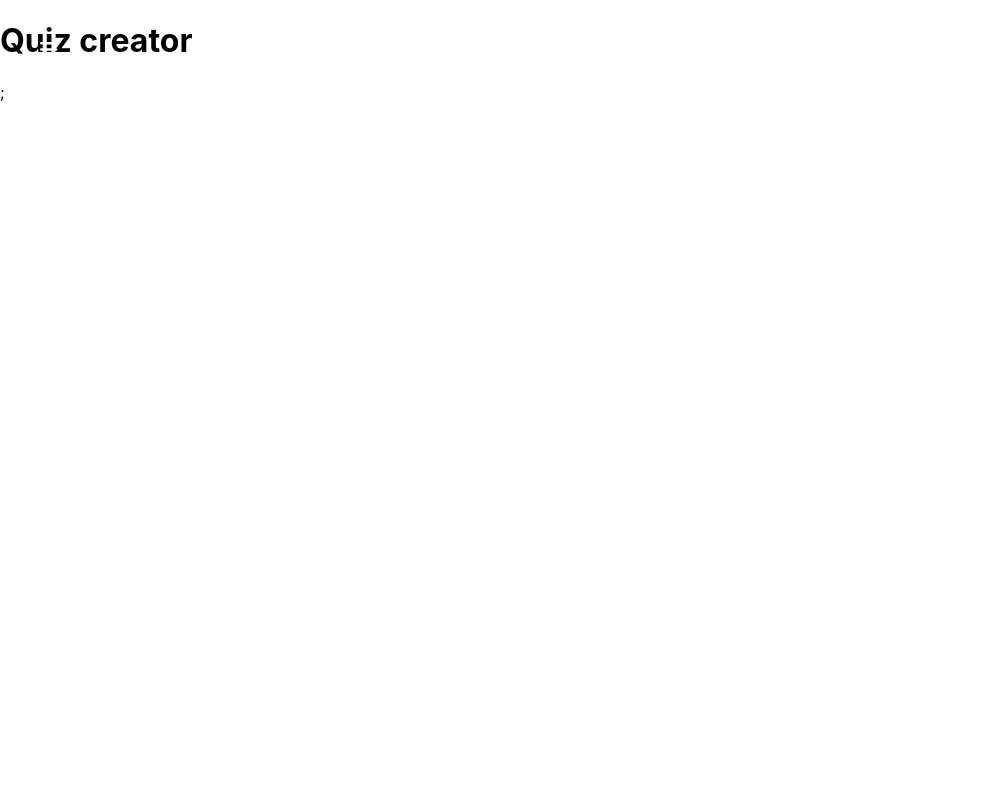
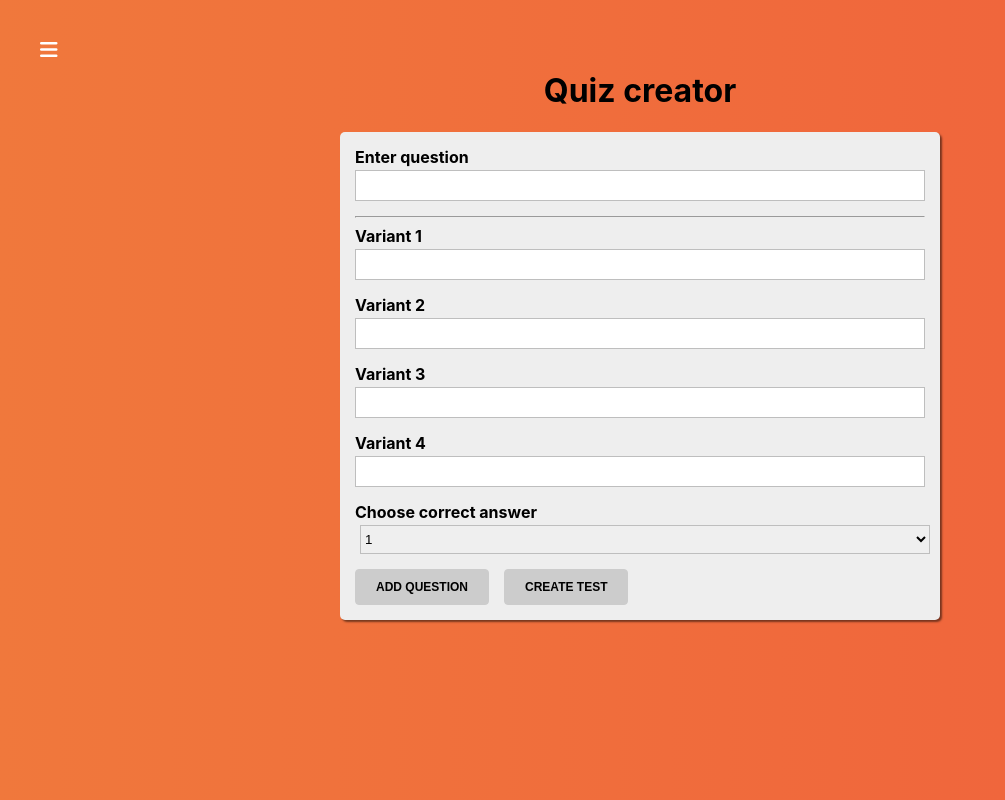
Before and after one commit to roman-mirzoian/react-quiz, a React app: page /quiz-creator in a window 1280 px wide. Shown: the whole page, without its empty margins (0-1005 px from the left). Built offline with nearby package versions, Linux system fonts and the light colour scheme.

Commit message:
feat: add quiz creation form

```diff
--- /dev/null
+++ b/src/components/UI/Select/Select.js
@@ -0,0 +1,23 @@
+import React from "react";
+import classes from "./Select.module.css";
+
+const Select = (props) => {
+  const selectId = `${props.label} - ${Math.random()}`;
+
+  return (
+    <div className={classes.Select}>
+      <label htmlFor={selectId}>{props.label}</label>
+      <select id={selectId} value={props.value} onChange={props.onChange}>
+        {props.options.map((option, i) => {
+          return (
+            <option value={option.value} key={i}>
+              {option.text}
+            </option>
+          );
+        })}
+      </select>
+    </div>
+  );
+};
+
+export default Select;
--- /dev/null
+++ b/src/components/UI/Select/Select.module.css
@@ -0,0 +1,21 @@
+.Select {
+  margin-bottom: 15px;
+}
+
+.Select label {
+  margin: 0 0 3px 0;
+  padding: 0;
+  font-weight: bold;
+  display: block;
+}
+
+.Select select {
+  margin: 0 5px;
+  height: 29px;
+  width: 100%;
+  display: block;
+  box-sizing: border-box;
+  border: 1px solid #bebebe;
+  outline: none;
+  transition: all 0.3s ease-in-out;
+}
--- a/src/containers/Auth/Auth.js
+++ b/src/containers/Auth/Auth.js
@@ -1,11 +1,10 @@
 import React, { useEffect, useState } from "react";
 import Button from "../../components/UI/Button/Button";
 import Input from "../../components/UI/Input/Input";
+import { validateInput, validateForm } from "../../form/formHelper";
 import classes from "./Auth.module.css";
 
-const Auth = () => {
-  const [isFormValid, setIsFormValid] = useState(false);
-  const [formControls, setFormControls] = useState({
+const baseControlsData = {
   email: {
     value: "",
     type: "email",
@@ -30,14 +29,14 @@ const Auth = () => {
       minLength: 6,
     },
   },
-  });
+};
+
+const Auth = () => {
+  const [isFormValid, setIsFormValid] = useState(false);
+  const [formControls, setFormControls] = useState(baseControlsData);
 
   useEffect(() => {
-    let isValid = true;
-    Object.values(formControls).forEach((control) => {
-      isValid = control.valid;
-    });
-    setIsFormValid(isValid);
+    setIsFormValid(validateForm(formControls));
   }, [formControls]);
 
   const loginHandler = () => {};
@@ -103,30 +102,4 @@ const Auth = () => {
   );
 };
 
-function validateEmail(email) {
-  return String(email)
-    .toLowerCase()
-    .match(
-      /^(([^<>()[\]\\.,;:\s@"]+(\.[^<>()[\]\\.,;:\s@"]+)*)|(".+"))@((\[[0-9]{1,3}\.[0-9]{1,3}\.[0-9]{1,3}\.[0-9]{1,3}\])|(([a-zA-Z\-0-9]+\.)+[a-zA-Z]{2,}))$/
-    );
-}
-
-function validateInput(value, validation) {
-  if (!validation) {
-    return true;
-  }
-
-  let isValid = true;
-  if (validation.required) {
-    isValid = value.trim() !== "" && isValid;
-  }
-  if (validation.email) {
-    isValid = validateEmail(value);
-  }
-  if (validation.minLength) {
-    isValid = value.length >= validation.minLength && isValid;
-  }
-  return isValid;
-}
-
 export default Auth;
--- a/src/containers/QuizCreator/QuizCreator.js
+++ b/src/containers/QuizCreator/QuizCreator.js
@@ -1,12 +1,158 @@
-import React from "react";
+import React, { useState, useEffect } from "react";
+import Button from "../../components/UI/Button/Button";
+import Input from "../../components/UI/Input/Input";
+import Select from "../../components/UI/Select/Select";
+import {
+  createControl,
+  validateInput,
+  validateForm,
+} from "../../form/formHelper";
 import classes from "./QuizCreator.module.css";
 
 const QuizCreator = () => {
+  const [quiz, setQuiz] = useState([]);
+  const [isFormValid, setIsFormValid] = useState(false);
+  const [rightAnswerId, setRightAnswerId] = useState(1);
+  const [formControls, setFormControls] = useState(createFormControls());
+
+  useEffect(() => {
+    setIsFormValid(validateForm(formControls));
+  }, [formControls]);
+
+  const submitHandler = (e) => {
+    e.preventDefault();
+  };
+  const addQuestionHandler = (e) => {
+    e.preventDefault();
+
+    const { question, option1, option2, option3, option4 } = formControls;
+
+    const questionItem = {
+      id: quiz.length + 1,
+      question: question.value,
+      rightAnswerId,
+      answers: [
+        { text: option1.value, id: option1.id },
+        { text: option2.value, id: option2.id },
+        { text: option3.value, id: option3.id },
+        { text: option4.value, id: option4.id },
+      ],
+    };
+    setQuiz((prevQuiz) => {
+      return [...prevQuiz, questionItem];
+    });
+    setFormControls(createFormControls());
+    setIsFormValid(false);
+    setRightAnswerId(1);
+  };
+  const createTestHandler = (e) => {
+    e.preventDefault();
+    // TODO: add server connect
+    console.log(quiz);
+  };
+  const selectChangeHandler = (e) => {
+    setRightAnswerId(+e.target.value);
+  };
+
+  const onChaneInputHandler = (e, controlName) => {
+    const currentInput = { ...formControls[controlName] };
+    currentInput.value = e.target.value;
+    currentInput.touched = true;
+    currentInput.valid = validateInput(
+      currentInput.value,
+      currentInput.validation
+    );
+
+    setFormControls((prevControls) => {
+      return { ...prevControls, [controlName]: currentInput };
+    });
+  };
+
+  const renderInputs = () => {
+    return Object.keys(formControls).map((controlName, i) => {
+      const { type, value, valid, touched, label, validation, errorMessage } =
+        formControls[controlName];
+      return (
+        <React.Fragment key={i}>
+          <Input
+            key={controlName + i}
+            type={type}
+            value={value}
+            valid={valid}
+            touched={touched}
+            label={label}
+            shouldValidate={!!validation}
+            errorMessage={errorMessage}
+            onChange={(e) => onChaneInputHandler(e, controlName)}
+          />
+          {i === 0 && <hr />}
+        </React.Fragment>
+      );
+    });
+  };
+
   return (
     <div className={classes.QuizCreator}>
-      <h1>Quiz creator</h1>;
+      <div>
+        <h1>Quiz creator</h1>
+        <form onSubmit={submitHandler}>
+          {renderInputs()}
+          <Select
+            label="Choose correct answer"
+            value={rightAnswerId}
+            onChange={selectChangeHandler}
+            options={[
+              { text: 1, value: 1 },
+              { text: 2, value: 2 },
+              { text: 3, value: 3 },
+              { text: 4, value: 4 },
+            ]}
+          />
+          <Button
+            type="primary"
+            onClick={addQuestionHandler}
+            disabled={!isFormValid}
+          >
+            Add question
+          </Button>
+          <Button
+            type="success"
+            onClick={createTestHandler}
+            disabled={quiz.length === 0}
+          >
+            Create test
+          </Button>
+        </form>
+      </div>
     </div>
   );
 };
 
+function createOptionControl(number) {
+  return createControl(
+    {
+      label: `Variant ${number}`,
+      errorMessage: "Variant can not be empty",
+      id: number,
+    },
+    { required: true }
+  );
+}
+
+function createFormControls() {
+  return {
+    question: createControl(
+      {
+        label: "Enter question",
+        errorMessage: "Question can not be empty",
+      },
+      { required: true }
+    ),
+    option1: createOptionControl(1),
+    option2: createOptionControl(2),
+    option3: createOptionControl(3),
+    option4: createOptionControl(4),
+  };
+}
+
 export default QuizCreator;
--- a/src/containers/QuizCreator/QuizCreator.module.css
+++ b/src/containers/QuizCreator/QuizCreator.module.css
@@ -1,2 +1,25 @@
 .QuizCreator {
+  display: flex;
+  justify-content: center;
+  padding-top: 50px;
+  flex-grow: 1;
+  width: 100%;
+  background: linear-gradient(270deg, #f0613c 0%, #f0783c 100%);
 }
+
+.QuizCreator > div {
+  width: 100%;
+  max-width: 600px;
+  padding: 0 20px;
+}
+
+.QuizCreator h1 {
+  text-align: center;
+}
+
+.QuizCreator form {
+  background: #eee;
+  border-radius: 5px;
+  padding: 15px;
+  box-shadow: 2px 2px 2px rgba(0, 0, 0, 0.5);
+}
--- /dev/null
+++ b/src/form/formHelper.js
@@ -0,0 +1,45 @@
+export function createControl(config, validation) {
+  return {
+    ...config,
+    validation,
+    valid: !validation,
+    touched: false,
+    value: "",
+  };
+}
+
+function validateEmail(email) {
+  return String(email)
+    .toLowerCase()
+    .match(
+      /^(([^<>()[\]\\.,;:\s@"]+(\.[^<>()[\]\\.,;:\s@"]+)*)|(".+"))@((\[[0-9]{1,3}\.[0-9]{1,3}\.[0-9]{1,3}\.[0-9]{1,3}\])|(([a-zA-Z\-0-9]+\.)+[a-zA-Z]{2,}))$/
+    );
+}
+
+export function validateInput(value, validation = null) {
+  if (!validation) {
+    return true;
+  }
+
+  let isValid = true;
+
+  if (validation.required) {
+    isValid = value.trim() !== "" && isValid;
+  }
+  if (validation.email) {
+    isValid = validateEmail(value);
+  }
+  if (validation.minLength) {
+    isValid = value.length >= validation.minLength && isValid;
+  }
+
+  return isValid;
+}
+
+export function validateForm(formControls) {
+  let isFormValid = true;
+  Object.values(formControls).forEach((control) => {
+    isFormValid = control.valid;
+  });
+  return isFormValid;
+}
```
Lines whose indentation alone changed are shown as unchanged.
